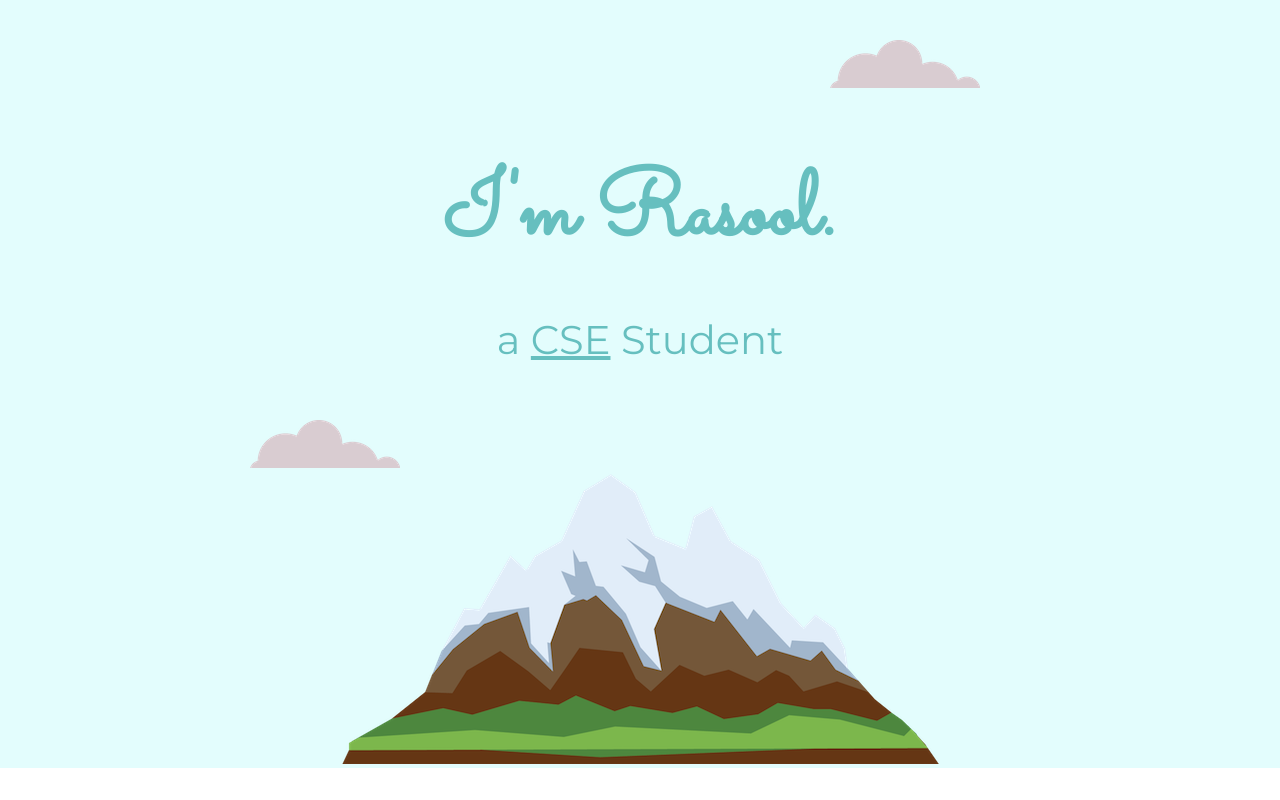
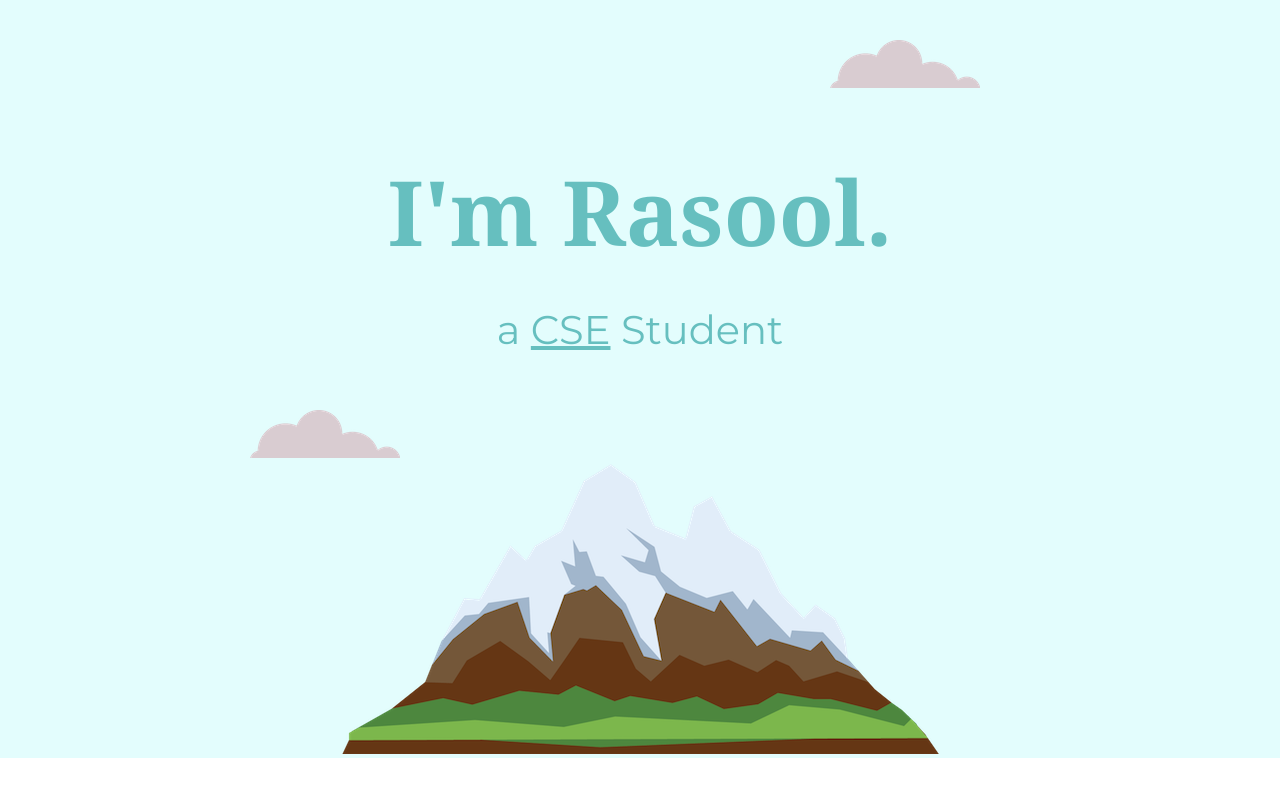
Before and after one commit to mohammed-Rasool07/my-site, a plain HTML site: page index.html in a window 1280 px wide. Shown: the top 800 px of the page. Drawn offline with Linux system fonts and the light colour scheme.

Commit message:
Update styles.css

```diff
--- a/css/styles.css
+++ b/css/styles.css
@@ -7,7 +7,7 @@ body {
 
 h1 {
   font-size: 5.625rem;
-  font-family: 'Sacramento', cursive;
+  font-family: 'Cambria', cursive;
   margin: 50px auto 0 auto;
   color: #66BFBF;
 }
```
